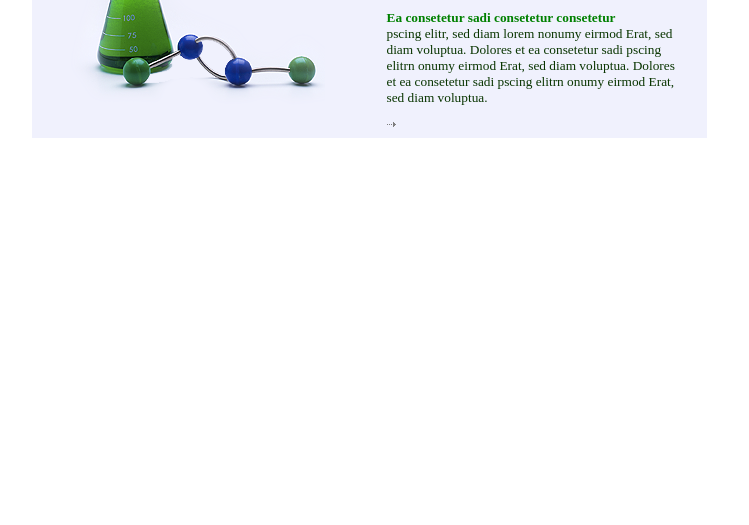
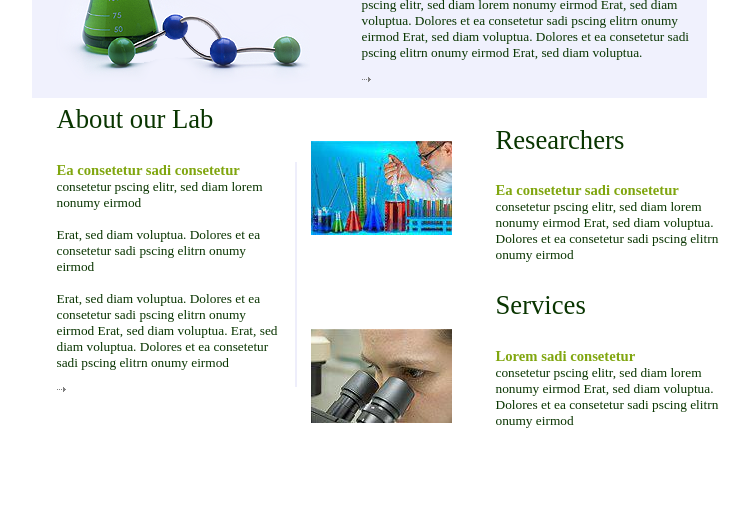
Before and after one commit to MrJakeTheDog/Web-technologies, a plain HTML site: page WEB/lab2.htm in a window 1280 px wide. Shown: the part 275-800 px from the top of the page, without its empty margins (271-1020 px from the left). Drawn offline with Linux system fonts and the light colour scheme.

Commit message:
Add block About, Researches and services

```diff
--- a/WEB/lab2.htm
+++ b/WEB/lab2.htm
@@ -9,7 +9,7 @@
     <link  rel = "stylesheet" href="style_lab2.css">
     <header>
       <link href="https://fonts.googleapis.com/css?family=Raleway:300,700&display=swap" rel="stylesheet">
-      <div id ="text"> Science <strong>Lab</strong></div>
+      <div class ="text"> Science <strong>Lab</strong></div>
     </header>
     <link href="https://fonts.googleapis.com/css?family=Yantramanav:300&display=swap" rel="stylesheet">
     <ul class="flex-container">
@@ -22,13 +22,39 @@
     <div class="block-for-text">
         <img src="Lab.png" aling="left" class="img">
       <div class="head-of-text">Welcome to our <strong>Lab</strong></div>
-      <p class="text">
+      <p class="text1">
           <strong class="text-head">Ea consetetur sadi consetetur consetetur </strong><br>
       pscing elitr, sed diam lorem nonumy eirmod Erat, sed diam voluptua. Dolores et ea consetetur sadi pscing elitrn onumy eirmod Erat, sed diam voluptua. Dolores et ea consetetur sadi pscing elitrn onumy eirmod Erat, sed diam voluptua.<br>
       <br>
       <img src="Arrow.png" class="img-arrow">
     </p>
   </div>
+  <div class="text-about">
+      <p class="head-of-about">About our Lab</p>
+      <div class="border1">
+          <strong class="text-head">Ea consetetur sadi consetetur</strong><br>
+          consetetur pscing elitr, sed diam lorem nonumy eirmod<br>
+          <br>
+          Erat, sed diam voluptua. Dolores et ea consetetur sadi pscing elitrn onumy eirmod <br>
+          <br>
+          Erat, sed diam voluptua. Dolores et ea consetetur sadi pscing elitrn onumy eirmod Erat, sed diam voluptua. Erat, sed diam voluptua. Dolores et ea consetetur sadi pscing elitrn onumy eirmod <br>
+      <br>
+      </div>
+      <img src="Arrow.png" class="img-arrow">
+  </div>
+  <img src="Reseachers.jpg" class="img-researches">
+  <div class="text-about1">
+
+
+      <p class="head-of-about1">Researchers</p>
+          <strong class="text-head">Ea consetetur sadi consetetur</strong><br>
+          consetetur pscing elitr, sed diam lorem nonumy eirmod Erat, sed diam voluptua. Dolores et ea consetetur sadi pscing elitrn onumy eirmod
+
+          <p class="head-of-about1">Services</p>
+          <strong class="text-head">Lorem sadi consetetur </strong><br>
+          consetetur pscing elitr, sed diam lorem nonumy eirmod Erat, sed diam voluptua. Dolores et ea consetetur sadi pscing elitrn onumy eirmod
+  </div>
+  <img src="Services.jpg" class="img-services">
 </body>
 
 </html>
--- a/WEB/style_lab2.css
+++ b/WEB/style_lab2.css
@@ -11,7 +11,7 @@ header {
   color: #FFFFFF;
   background-image: linear-gradient(#769715, #99CC01);
 }
-div {
+div.text {
   padding: 20px 25px;
 }
 
@@ -31,7 +31,6 @@ ul {
   line-height:30px;
  }
 
-
 ul .item:after {
   content:"";
   margin: 12px 30px;
@@ -41,15 +40,16 @@ ul .item:after {
   height:9px;
   margin-right:0px;
 }
+
 .img {
   float: left;
-  margin: 0px 0px 0px 0px;
+  padding-left: 10px;
 }
 h1 {
   font-family: 'Raleway', sans-serif;
 }
 
-.text {
+.text1 {
   padding-left:330px;
   font-size: 10pt;
   margin-bottom: 10px;
@@ -57,10 +57,12 @@ h1 {
 }
 
 .text-head {
-  color: green;
+  color: #80A60F;
+  font-size: 11pt;
 }
 
 .head-of-text {
+  padding-top: 30px;
   font-size: 25pt;
   color: #093500;
   font-family: 'Raleway', sans-serif;
@@ -70,3 +72,59 @@ h1 {
   background: #F0F1FD;
   height: 200px;
 }
+
+.text-about {
+  color: #093500;
+  display: inline-block;
+  font-size: 10pt;
+  width:240;
+  margin-left: 25px;
+  position: relative;
+  top:-33;
+}
+
+.head-of-about {
+  top: -40px;
+  color: #093500;
+  font-size: 20pt;
+  width:240;
+}
+
+.text-about1 {
+  color: #093500;
+  display: inline-block;
+  font-size: 10pt;
+  margin-right: 25px;
+  width:230;
+  position: relative;
+  left:50;
+}
+
+.head-of-about1 {
+  color: #093500;
+  font-size: 20pt;
+}
+
+.border1 {
+  border-right-color: #EEEEFB;
+  border-right-width: 2px;
+  border-right-style: solid;
+  padding-right: 10px;
+}
+
+.img-researches {
+position: relative;
+  left: 10px;
+  top: -190px;
+  width: 141px;
+  height: 94px;
+}
+
+.img-services {
+  position: relative;
+  margin-left: 200px;
+  left: 79px;
+  top: -100px;
+  width: 141px;
+  height: 94px;
+}
```
Also changed, not shown: WEB/Reseachers.jpg (added), WEB/Services.jpg (added), 1 other file.
